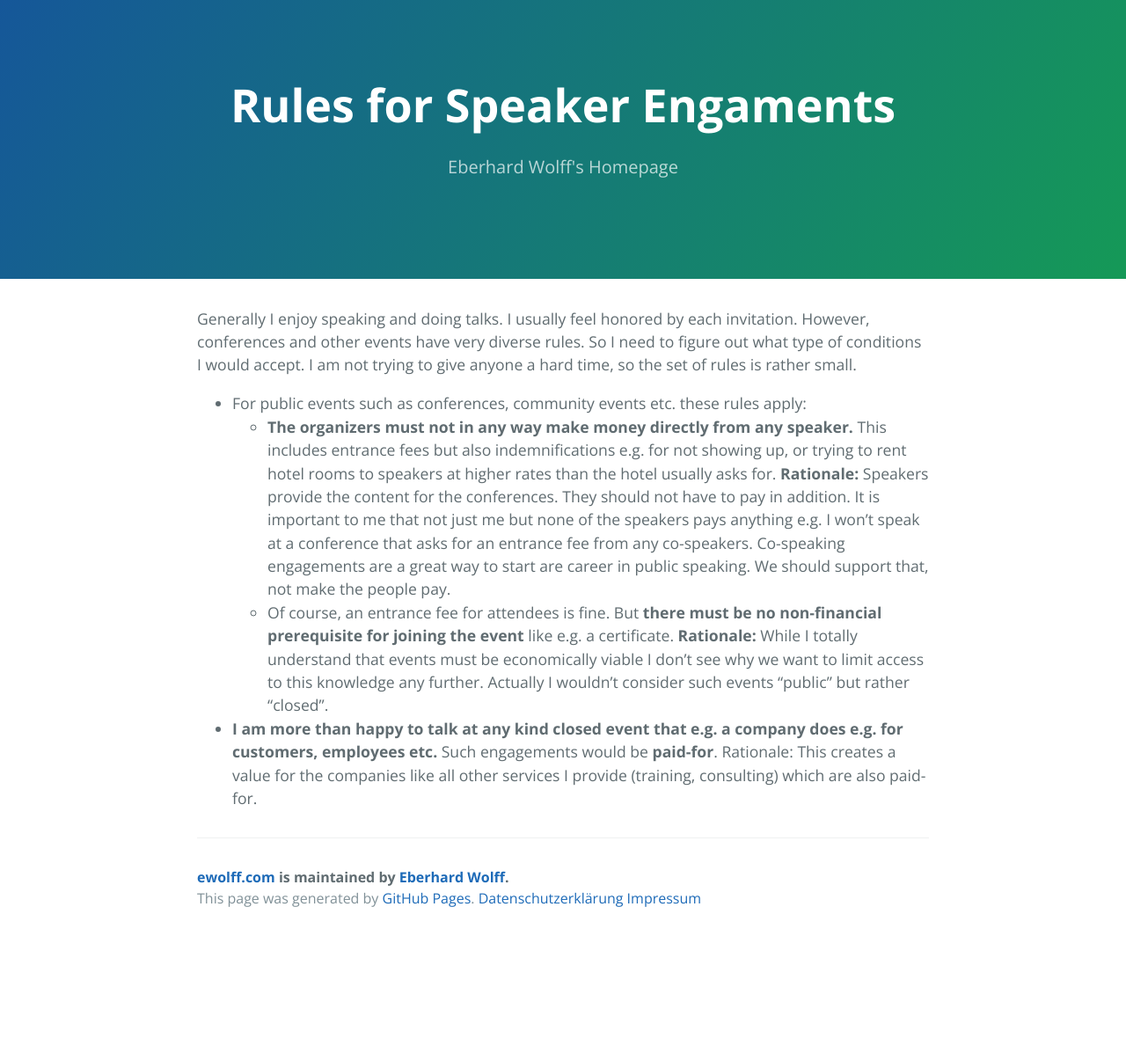
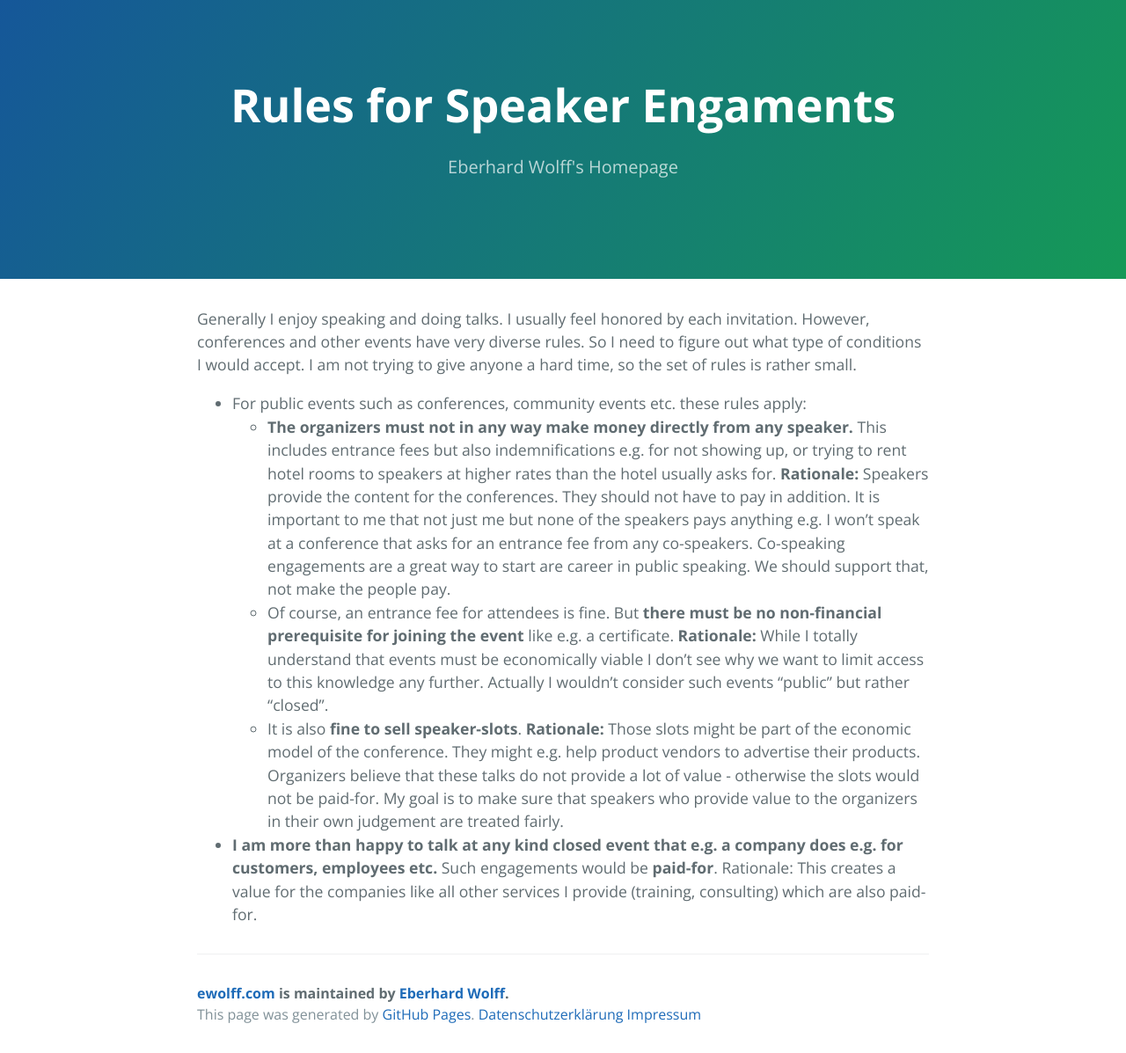
Before and after one commit to ewolff/ewolff.com, a Jekyll site: the page built from speaking-rules.md, in a window 1280 px wide. Shown: the whole page at 88% size. Built offline with Jekyll 4.4.1, drawn with Linux system fonts in a browser that asks for light colours; our own code applies the rules of GitHub Pages for plain Markdown files; before the commit the page ends 1065 px from its top, so only the background shows below that.

Commit message:
Add a paragraph about selling speaker slots, thanks to Michael Franz Heiss for poiting out the problem

```diff
--- a/speaking-rules.md
+++ b/speaking-rules.md
@@ -27,6 +27,13 @@ rules is rather small.
     must be economically viable I don't see why we want to limit
     access to this knowledge any further. Actually I wouldn't consider
     such events "public" but rather "closed".
+  - It is also **fine to sell speaker-slots**. **Rationale:** Those
+    slots might be part of the economic model of the conference. They
+    might e.g. help product vendors to advertise their
+    products. Organizers believe that these talks do not provide a lot
+    of value - otherwise the slots would not be paid-for. My goal is
+    to make sure that speakers who provide value to the organizers in
+    their own judgement are treated fairly.
 
 - **I am more than happy to talk at any kind closed event that e.g. a
   company does e.g. for customers, employees etc.** Such engagements
```
